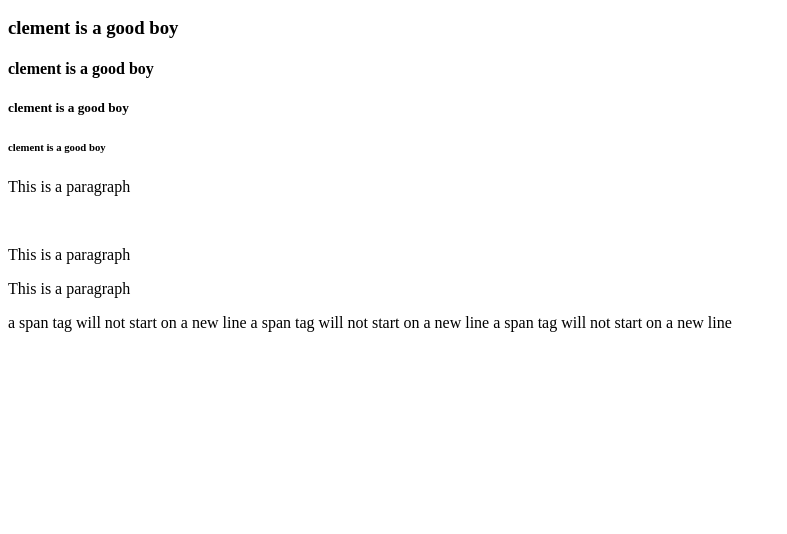
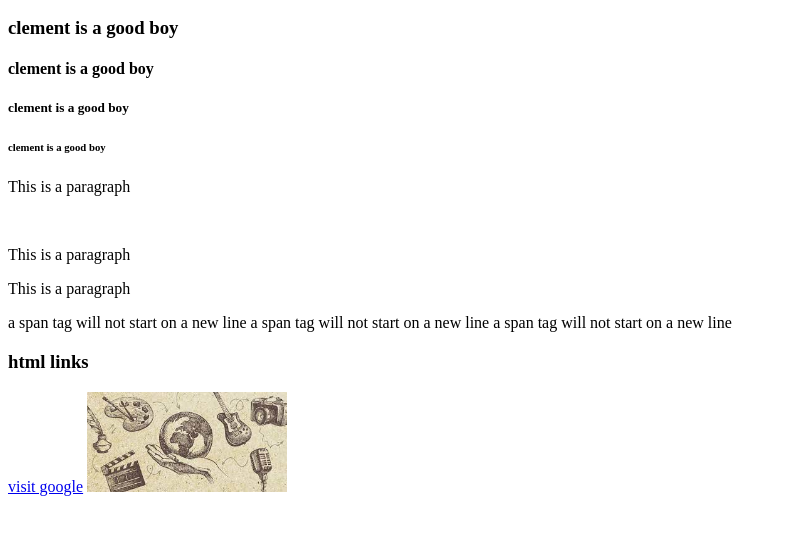
Before and after one commit to Tolulopeclement/blog, a plain HTML site: page index.html in a window 1280 px wide. Shown: the part 110-644 px from the top of the page, without its empty margins (0-787 px from the left). Drawn offline with Linux system fonts and the light colour scheme.

Commit message:
Create html link and html image

```diff
--- a/index.html
+++ b/index.html
@@ -19,6 +19,9 @@
     <span>a span tag will not start on a new line</span>
     <span>a span tag will not start on a new line</span>
     <span>a span tag will not start on a new line</span>
+    <h3>html links</h3>
+    <a href="https://www.google.com/" target="_blank">visit google</a>
+    <img src="./images/art.jpg" alt="artwork" width="200" height="100" >
 
 </body>
 </html>
```
Also changed, not shown: images/art.jpg (added).
